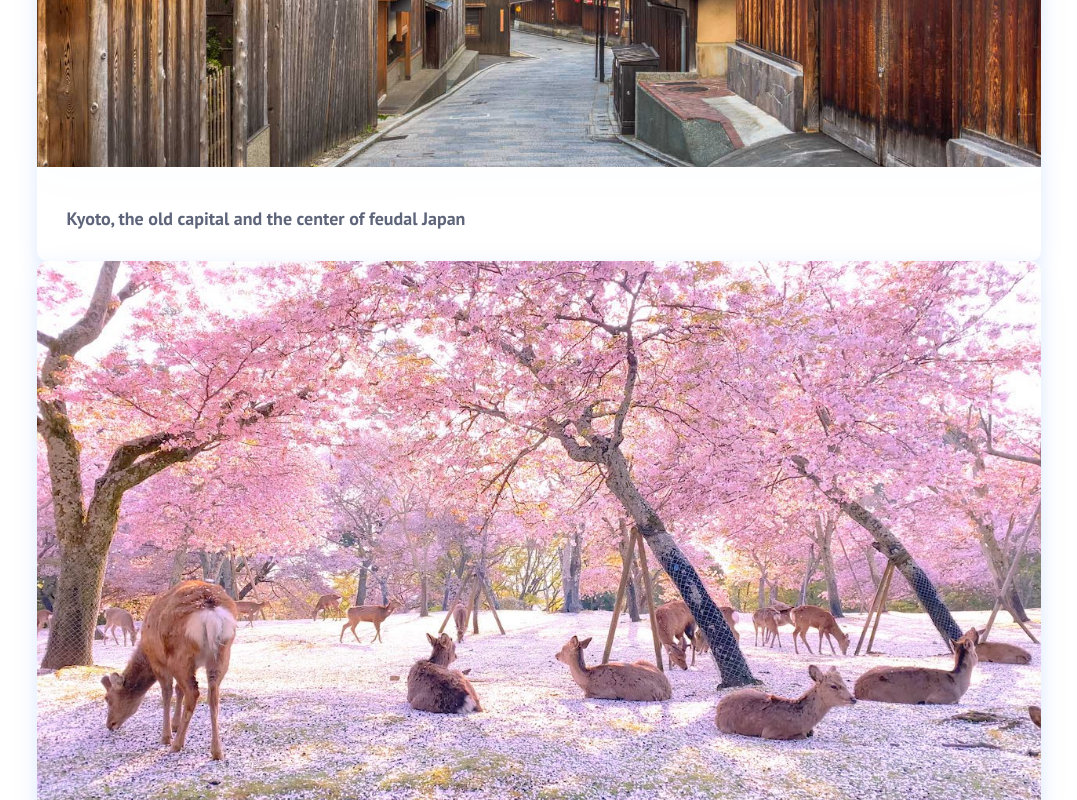
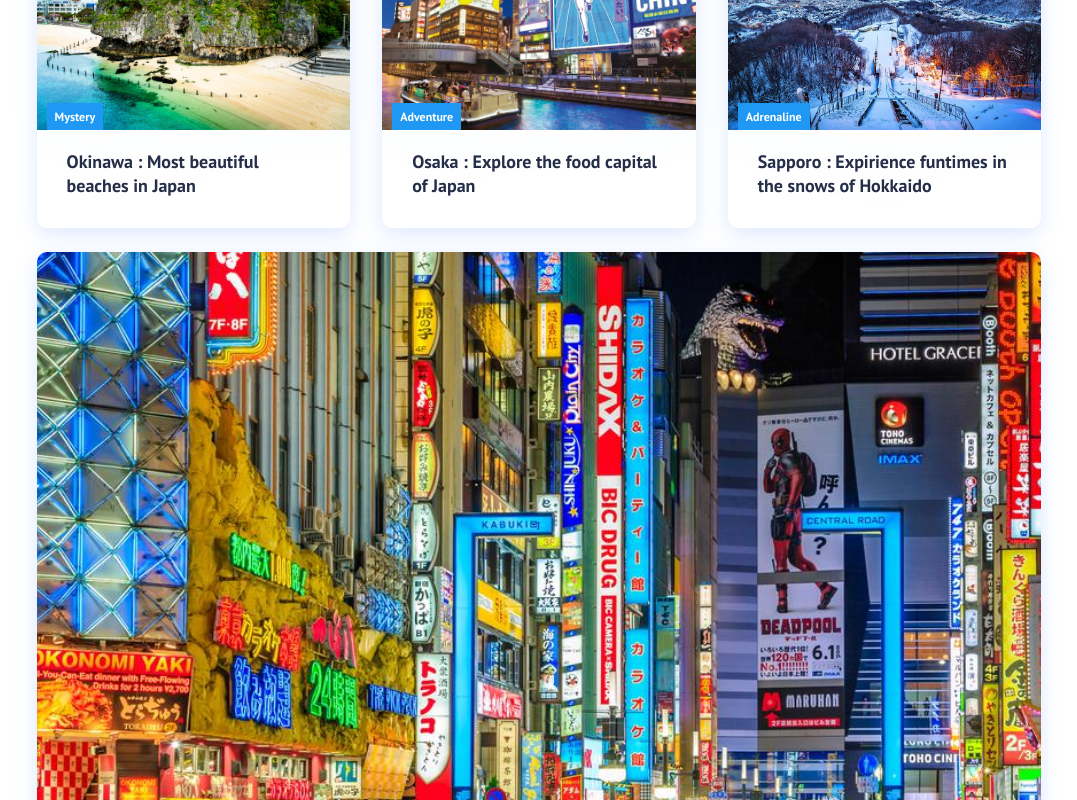
Before and after one commit to DejanColic94/Travel-Japan, a React (Create React App) app: page / in a window 1280 px wide. Shown: the part 1540-2340 px from the top of the page, without its empty margins (101-1178 px from the left). Built offline with nearby package versions, Linux system fonts and the light colour scheme.

Commit message:
css fixes

```diff
--- a/src/components/Carditem.js
+++ b/src/components/Carditem.js
@@ -1,22 +1,25 @@
 import React from 'react';
 import { Link } from 'react-router-dom';
 
-function Carditem(props) {
+function CardItem(props) {
   return (
     <>
-            <li className="cards_item">
-                <Link className="cards_item_link" to={props.path}>
-                    <figure className="cards_item_pick-wrap" data-category={props.label}>
-                        <img src={props.src} alt="Travel" className="cards_item_img"></img>
+      <li className='cards__item'>
+        <Link className='cards__item__link' to={props.path}>
+          <figure className='cards__item__pic-wrap' data-category={props.label}>
+            <img
+              className='cards__item__img'
+              alt='Travel Image'
+              src={props.src}
+            />
           </figure>
-                    <div className="cards_item_info">
-                        <h5 className="cards_item_text">{props.text}</h5>
+          <div className='cards__item__info'>
+            <h5 className='cards__item__text'>{props.text}</h5>
           </div>
         </Link>
-
       </li>
     </>
-    )
+  );
 }
 
-export default Carditem;
+export default CardItem;
--- a/src/components/Cards.css
+++ b/src/components/Cards.css
@@ -7,7 +7,7 @@
   text-align: center;
 }
 
-  .cards_container {
+.cards__container {
   display: flex;
   flex-flow: column;
   align-items: center;
@@ -16,23 +16,23 @@
   margin: 0 auto;
 }
 
-  .cards_wrapper {
+.cards__wrapper {
   position: relative;
   margin: 50px 0 45px;
 }
 
-  .cards_items {
+.cards__items {
   margin-bottom: 24px;
 }
 
-  .cards_item {
+.cards__item {
   display: flex;
   flex: 1;
   margin: 0 1rem;
   border-radius: 10px;
 }
 
-  .cards_item_link {
+.cards__item__link {
   display: flex;
   flex-flow: column;
   width: 100%;
@@ -44,7 +44,7 @@
   text-decoration: none;
 }
 
-  .cards_item_pic-wrap {
+.cards__item__pic-wrap {
   position: relative;
   width: 100%;
   padding-top: 67%;
@@ -56,7 +56,7 @@
   animation-duration: 2s;
 }
 
-  .cards_item_pic-wrap::after {
+.cards__item__pic-wrap::after {
   content: attr(data-category);
   position: absolute;
   bottom: 0;
@@ -70,11 +70,11 @@
   box-sizing: border-box;
 }
 
-  .cards_item_img {
-    position: relative;
+.cards__item__img {
+  position: absolute;
   top: 0;
   right: 0;
-    bottom: 30px;
+  bottom: 0;
   left: 0;
   display: block;
   width: 100%;
@@ -85,34 +85,34 @@
   transition: all 0.2s linear;
 }
 
-  .cards_item_img:hover {
+.cards__item__img:hover {
   transform: scale(1.1);
 }
 
-  .cards_item_info {
-    padding: 40px 30px 30px;
+.cards__item__info {
+  padding: 20px 30px 30px;
 }
 
-  .cards_item_text {
-    color: #5e657a;
+.cards__item__text {
+  color: #252e48;
   font-size: 18px;
   line-height: 24px;
 }
 
 @media only screen and (min-width: 1200px) {
-    .content_blog_container {
+  .content__blog__container {
     width: 84%;
   }
 }
 
 @media only screen and (min-width: 1024px) {
-    .cards_items {
+  .cards__items {
     display: flex;
   }
 }
 
 @media only screen and (max-width: 1024px) {
-    .cards_item {
+  .cards__item {
     margin-bottom: 2rem;
   }
 }
--- a/src/components/Cards.js
+++ b/src/components/Cards.js
@@ -1,39 +1,65 @@
 import React from 'react';
-import Carditem from './Carditem';
-import './Cards.css'
-import Kyoto from '../images/kyoto.jpg';
-import Nara from '../images/nara.jpg';
-import Osaka from '../images/osaka.jpg';
-
+import './Cards.css';
+import CardItem from './Carditem';
+import kyoto from '../images/kyoto.jpg';
+import nara from '../images/nara.jpg';
+import okinawa from '../images/okinawa.jpg';
+import osaka from '../images/osaka.jpg';
+import sapporo from '../images/sapporo.jpg';
+import tokyo from '../images/tokyo.jpg';
 
 function Cards() {
-    return (
-        <div className="cards">
-            <h1>Check out these spots!</h1>
-            <div className="cards_container">
-                <div className="cards_wrapper">
-                    <ul className="card_items">
-                        <Carditem
-                        src = {Kyoto}
-                        text = "Kyoto, the old capital and the center of feudal Japan"
-                        label = "adventure"
-                        path = "/destignations" />
-                         <Carditem
-                        src = {Nara}
-                        text = "Nara, the first capital, and the biggest setlement of Yammato people"
-                        label = "adventure"
-                        path = "/destignations" />
-                         <Carditem
-                        src = {Osaka}
-                        text = "Osaka, the food capital of modern Japan"
-                        label = "adventure"
-                        path = "/destignations" />
-                    </ul>
-
-                </div>
-            </div>
+  return (
+    <div className='cards'>
+      <h1>Check out these EPIC Destinations!</h1>
+      <div className='cards__container'>
+        <div className='cards__wrapper'>
+          <ul className='cards__items'>
+            <CardItem
+              src={kyoto}
+              text='Kyoto : Explore the capital of feudal Japan'
+              label='History'
+              path='/services'
+            />
+            <CardItem
+              src={nara}
+              text='Nara : The aincent setlement of the Yammato people'
+              label='Luxury'
+              path='/services'
+            />
+          </ul>
+          <ul className='cards__items'>
+            <CardItem
+              src={okinawa}
+              text='Okinawa : Most beautiful beaches in Japan'
+              label='Mystery'
+              path='/services'
+            />
+            <CardItem
+              src={osaka}
+              text='Osaka : Explore the food capital of Japan'
+              label='Adventure'
+              path='/products'
+            />
+            <CardItem
+              src={sapporo}
+              text='Sapporo : Expirience funtimes in the snows of Hokkaido'
+              label='Adrenaline'
+              path='/sign-up'
+            />
+             </ul>
+            <ul className='cards__items'>
+            <CardItem
+              src={tokyo}
+              text='Tokyo : Welcome to the biggest city on the planet'
+              label='Night life'
+              path='/services'
+            />
+          </ul>
         </div>
-    )
+      </div>
+    </div>
+  );
 }
 
 export default Cards;
```
Lines whose indentation alone changed are shown as unchanged.
